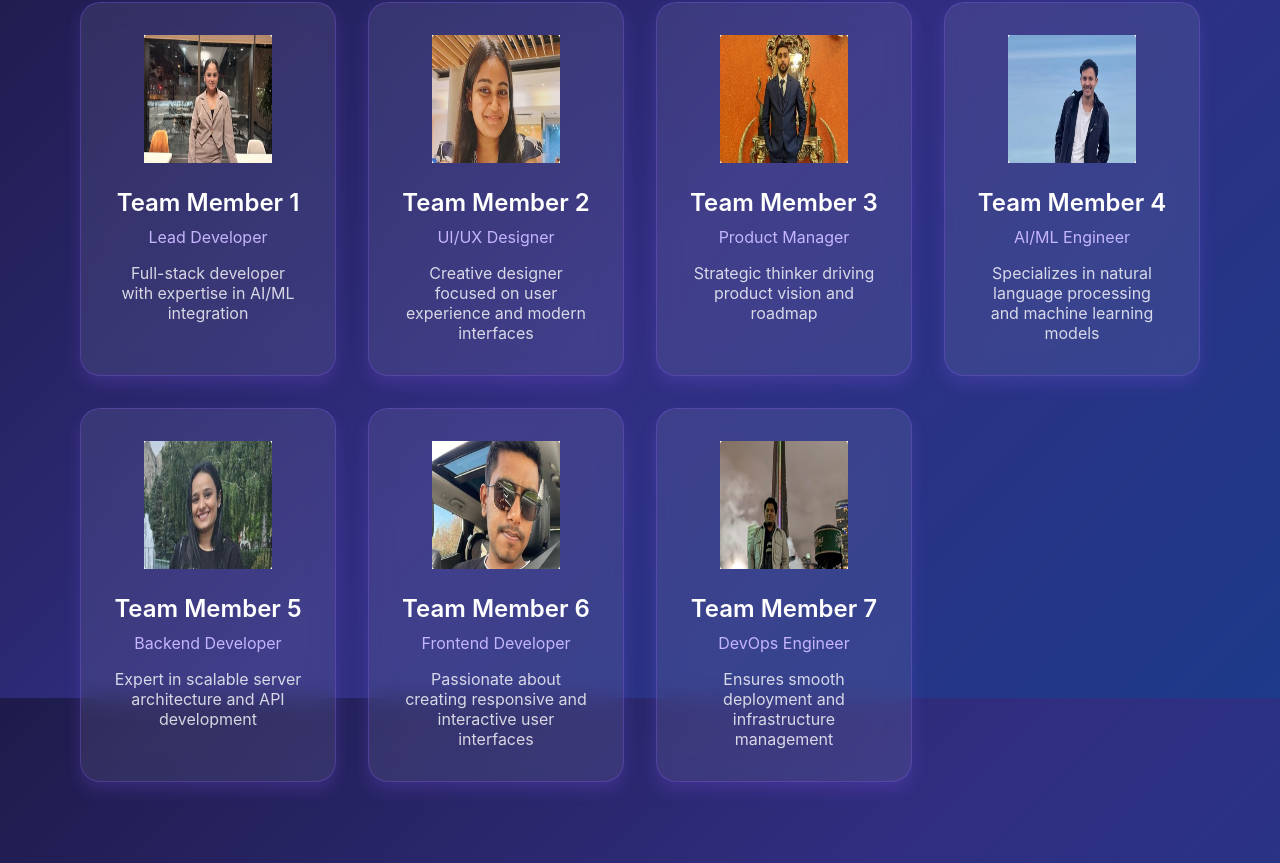
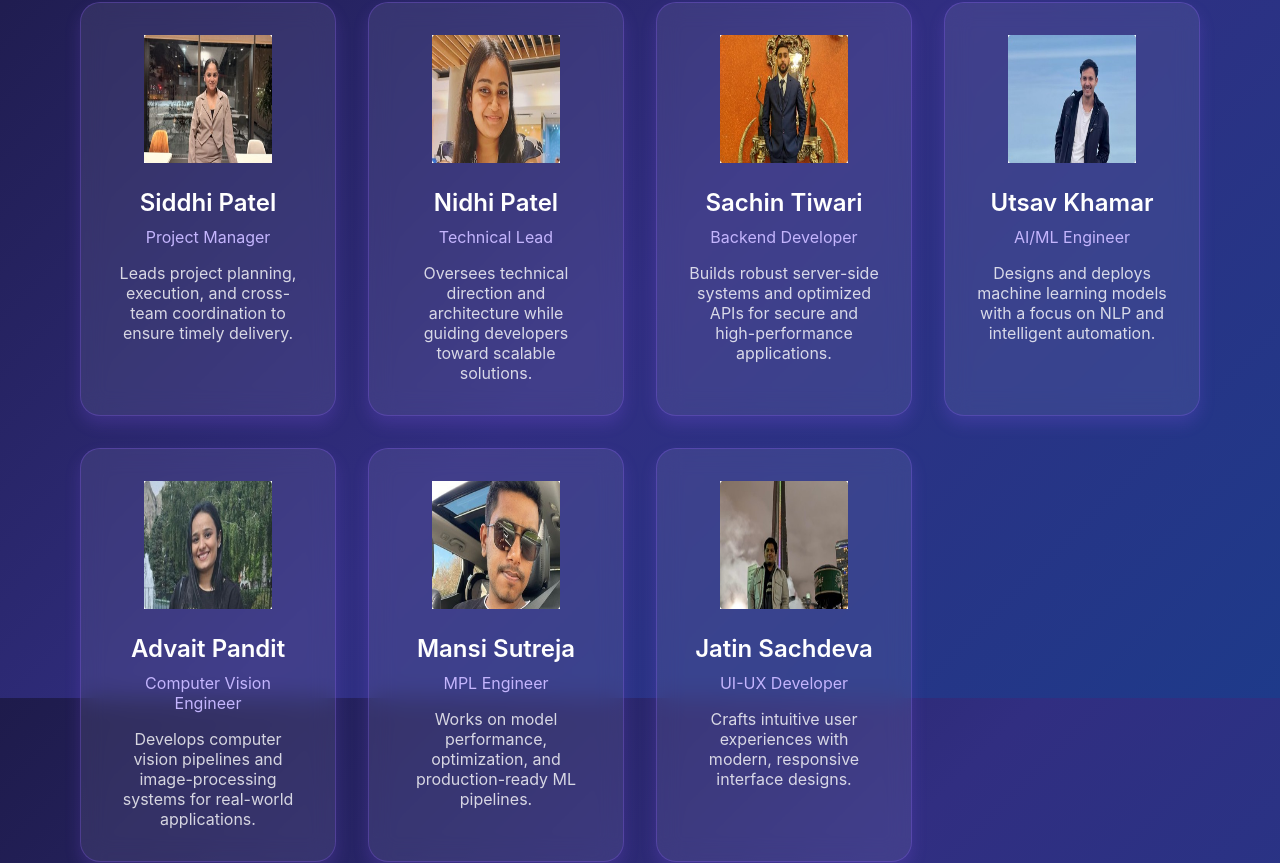
Before and after one commit to nidhipatel2910/clarimeet_portfolio, a Next.js app: page / in a window 1280 px wide. Shown: the part 4102-4965 px from the top of the page. Built offline with nearby package versions, Linux system fonts and the light colour scheme.

Commit message:
design changes

```diff
--- a/app/page.tsx
+++ b/app/page.tsx
@@ -297,13 +297,20 @@ export default function Home() {
           </h2>
           <div className="team-grid">
             {[
-              { name: 'Team Member 1', role: 'Lead Developer', bio: 'Full-stack developer with expertise in AI/ML integration', image: '/team/team1.jpg' },
-              { name: 'Team Member 2', role: 'UI/UX Designer', bio: 'Creative designer focused on user experience and modern interfaces', image: '/team/team2.jpg' },
-              { name: 'Team Member 3', role: 'Product Manager', bio: 'Strategic thinker driving product vision and roadmap', image: '/team/team3.jpg' },
-              { name: 'Team Member 4', role: 'AI/ML Engineer', bio: 'Specializes in natural language processing and machine learning models', image: '/team/team4.jpg' },
-              { name: 'Team Member 5', role: 'Backend Developer', bio: 'Expert in scalable server architecture and API development', image: '/team/team5.jpg' },
-              { name: 'Team Member 6', role: 'Frontend Developer', bio: 'Passionate about creating responsive and interactive user interfaces', image: '/team/team6.jpg' },
-              { name: 'Team Member 7', role: 'DevOps Engineer', bio: 'Ensures smooth deployment and infrastructure management', image: '/team/team7.jpg' }
+             { name: 'Siddhi Patel', role: 'Project Manager', bio: 'Leads project planning, execution, and cross-team coordination to ensure timely delivery.', image: '/team/team1.jpg' },
+
+             { name: 'Nidhi Patel', role: 'Technical Lead', bio: 'Oversees technical direction and architecture while guiding developers toward scalable solutions.', image: '/team/team2.jpg' },
+
+             { name: 'Sachin Tiwari', role: 'Backend Developer', bio: 'Builds robust server-side systems and optimized APIs for secure and high-performance applications.', image: '/team/team3.jpg' },
+
+             { name: 'Utsav Khamar', role: 'AI/ML Engineer', bio: 'Designs and deploys machine learning models with a focus on NLP and intelligent automation.', image: '/team/team4.jpg' },
+
+             { name: 'Advait Pandit', role: 'Computer Vision Engineer', bio: 'Develops computer vision pipelines and image-processing systems for real-world applications.', image: '/team/team5.jpg' },
+
+             { name: 'Mansi Sutreja', role: 'MPL Engineer', bio: 'Works on model performance, optimization, and production-ready ML pipelines.', image: '/team/team6.jpg' },
+
+             { name: 'Jatin Sachdeva', role: 'UI-UX Developer', bio: 'Crafts intuitive user experiences with modern, responsive interface designs.', image: '/team/team7.jpg' }
+
             ].map((member, idx) => (
               <div
                 key={idx}
```
